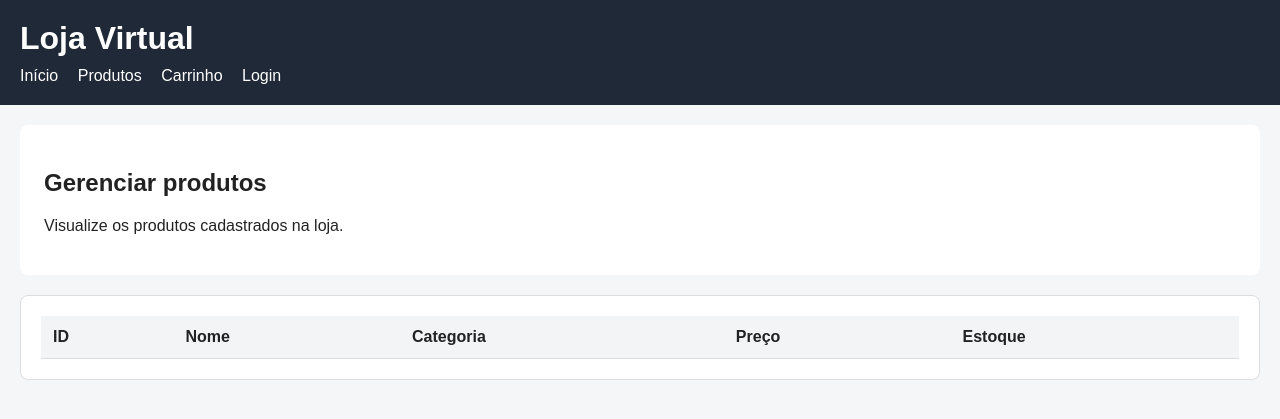
After one commit to nyyzyyyyy/loja-virtual-flask, a Flask app: page /admin/produtos in a window 1280 px wide. The commit adds this page. Shown: the top 419 px of the page. Run offline with Flask 3, Linux system fonts and the light colour scheme; data that the repository does not hold is empty.

Commit message:
Cria listagem administrativa de produtos

```diff
--- a/app.py
+++ b/app.py
@@ -69,6 +69,11 @@ def produto_detalhe(produto_id):
 
     return render_template("produto_detalhe.html", produto=produto)
 
+@app.route("/admin/produtos")
+def admin_produtos():
+    produtos = listar_produtos()
+    return render_template("admin_produtos.html", produtos=produtos)
+
 if __name__ == "__main__":
     print("Iniciando o servidor Flask...")
     app.run(debug=True)
--- a/static/css/style.css
+++ b/static/css/style.css
@@ -99,3 +99,26 @@ main {
     border-radius: 6px;
     text-decoration: none;
 }
+.admin-area {
+    background-color: white;
+    padding: 20px;
+    border-radius: 8px;
+    border: 1px solid #ddd;
+    overflow-x: auto;
+}
+
+.tabela-admin {
+    width: 100%;
+    border-collapse: collapse;
+}
+
+.tabela-admin th,
+.tabela-admin td {
+    padding: 12px;
+    border-bottom: 1px solid #ddd;
+    text-align: left;
+}
+
+.tabela-admin th {
+    background-color: #f3f4f6;
+}
--- /dev/null
+++ b/templates/admin_produtos.html
@@ -0,0 +1,35 @@
+{% extends "base.html" %}
+
+{% block title %}Admin - Produtos{% endblock %}
+
+{% block content %}
+<section class="hero">
+    <h2>Gerenciar produtos</h2>
+    <p>Visualize os produtos cadastrados na loja.</p>
+</section>
+
+<section class="admin-area">
+    <table class="tabela-admin">
+        <thead>
+            <tr>
+                <th>ID</th>
+                <th>Nome</th>
+                <th>Categoria</th>
+                <th>Preço</th>
+                <th>Estoque</th>
+            </tr>
+        </thead>
+        <tbody>
+            {% for produto in produtos %}
+                <tr>
+                    <td>{{ produto.id }}</td>
+                    <td>{{ produto.nome }}</td>
+                    <td>{{ produto.categoria }}</td>
+                    <td>R$ {{ "%.2f"|format(produto.preco) }}</td>
+                    <td>{{ produto.estoque }}</td>
+                </tr>
+            {% endfor %}
+        </tbody>
+    </table>
+</section>
+{% endblock %}
```
